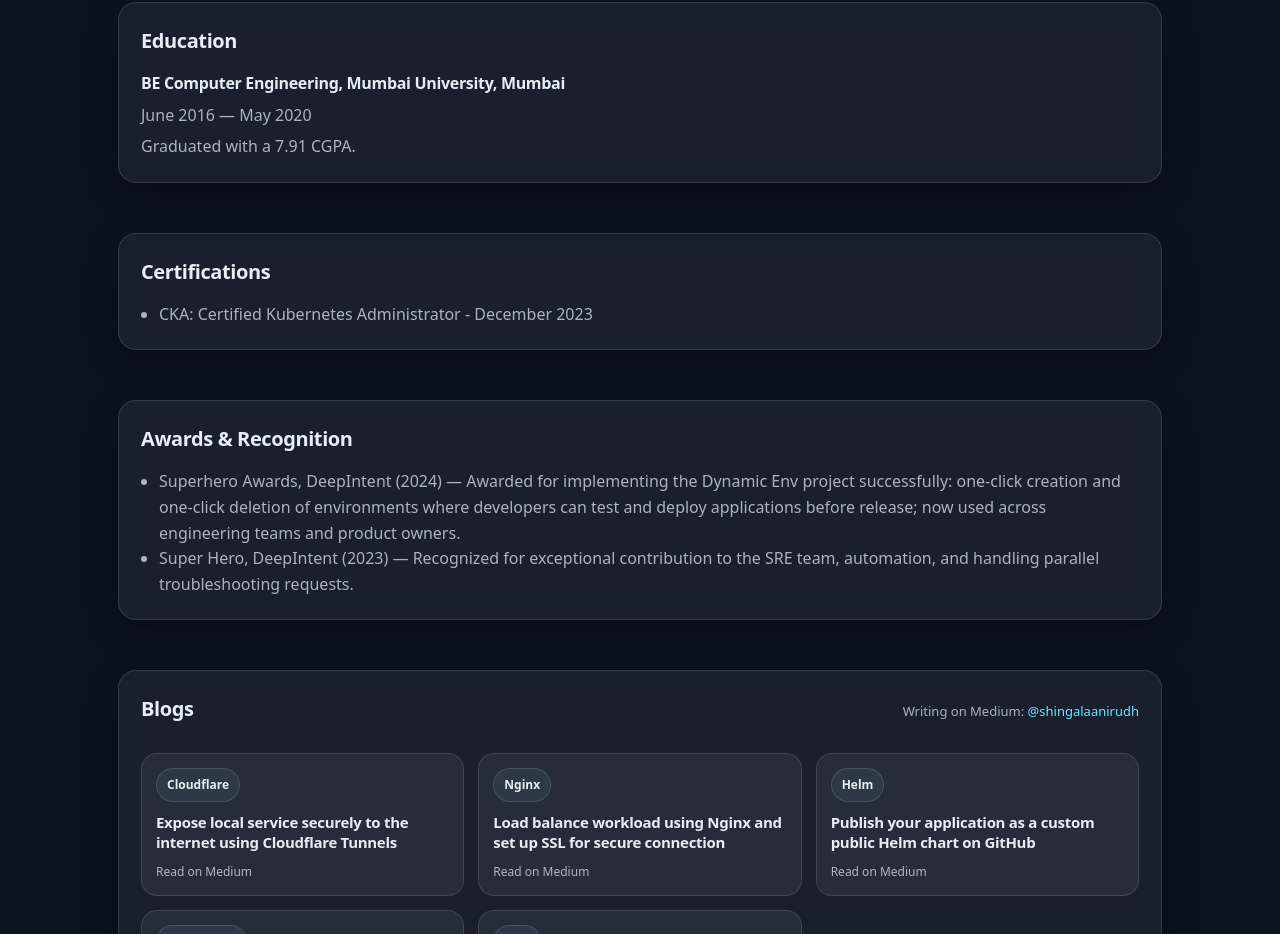
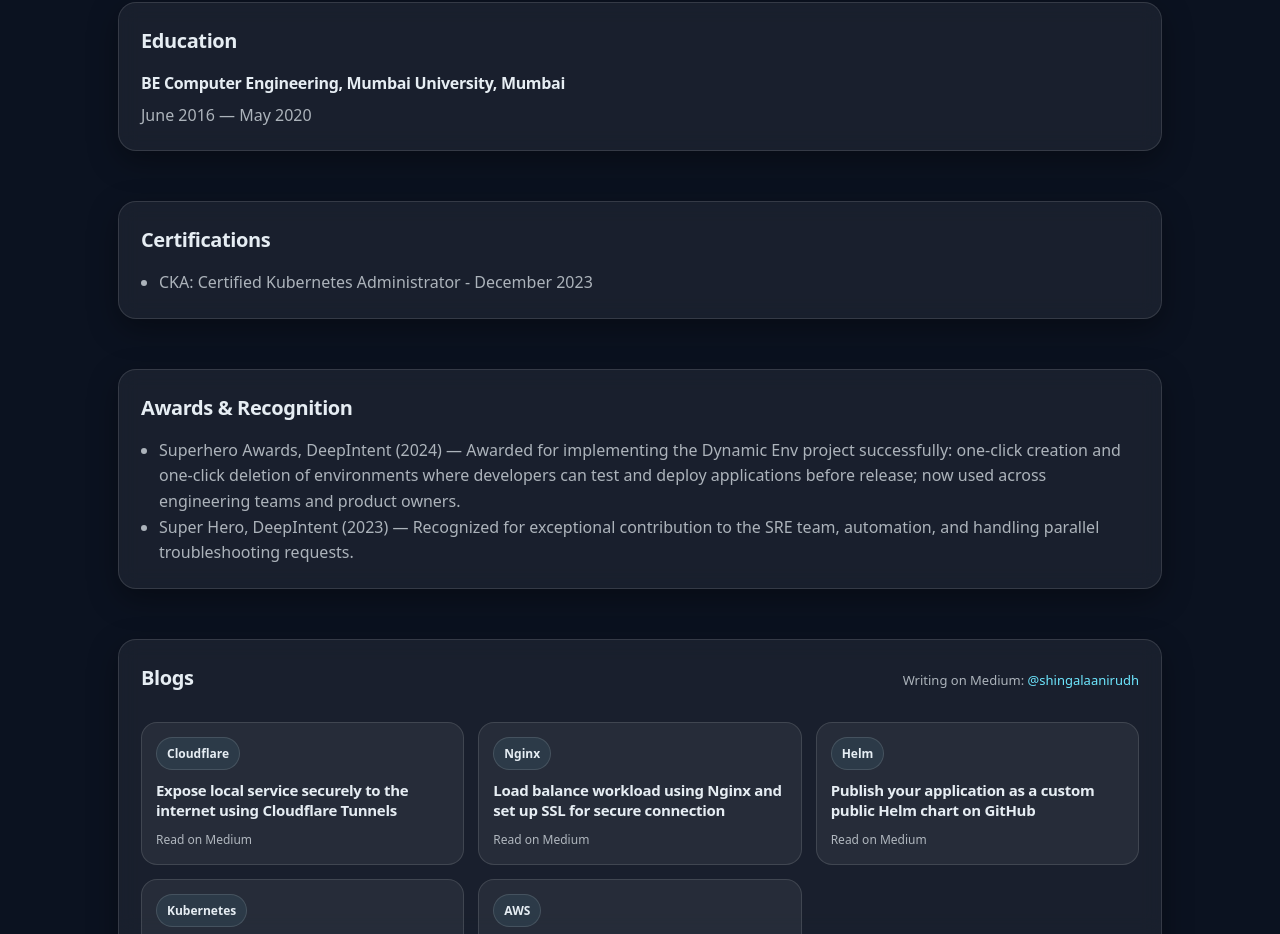
Before and after one commit to anirudhshingala/my-profile-website, a React (Create React App) app in the folder profile-app/: page / in a window 1280 px wide. Shown: the part 2255-3189 px from the top of the page. Built offline with nearby package versions, Linux system fonts and the light colour scheme.

Commit message:
remove cgpa

```diff
--- a/profile-app/src/components/Education.js
+++ b/profile-app/src/components/Education.js
@@ -26,7 +26,6 @@
         <Degree>
           <DegreeTitle>BE Computer Engineering, Mumbai University, Mumbai</DegreeTitle>
           <p>June 2016 — May 2020</p>
-          <p>Graduated with a 7.91 CGPA.</p>
         </Degree>
       </SectionCard>
     </EducationContainer>
```
